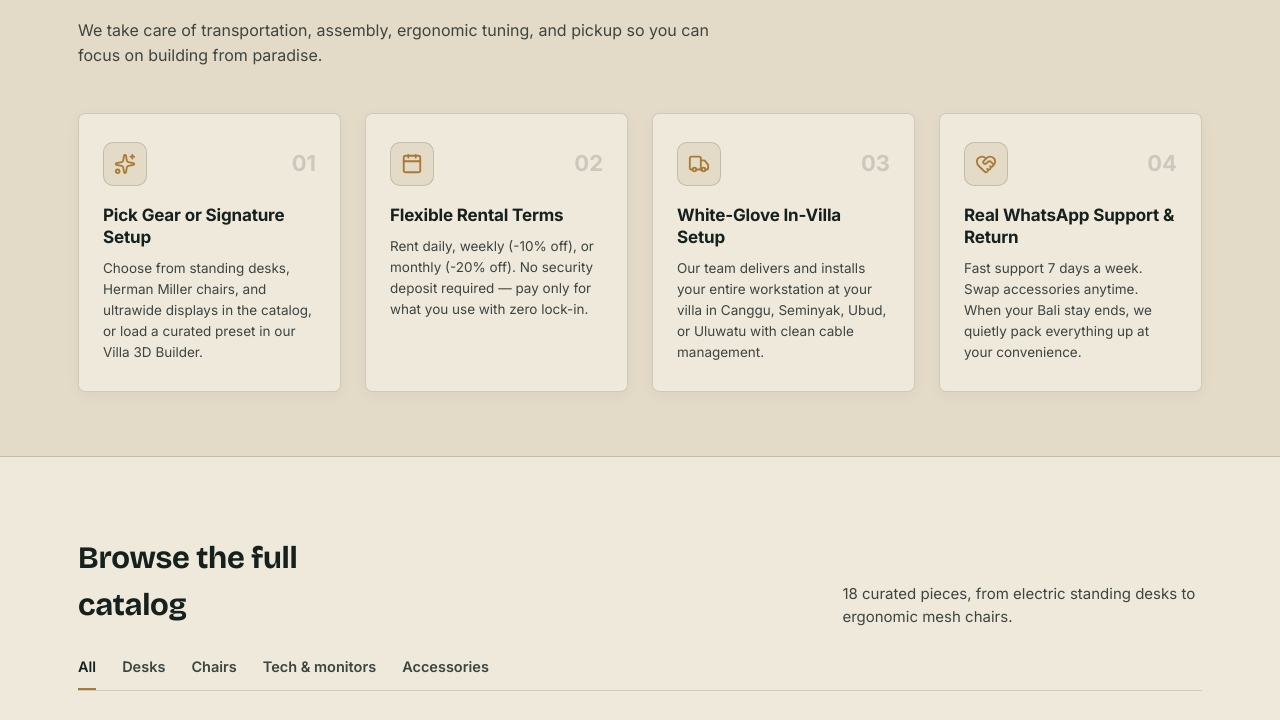
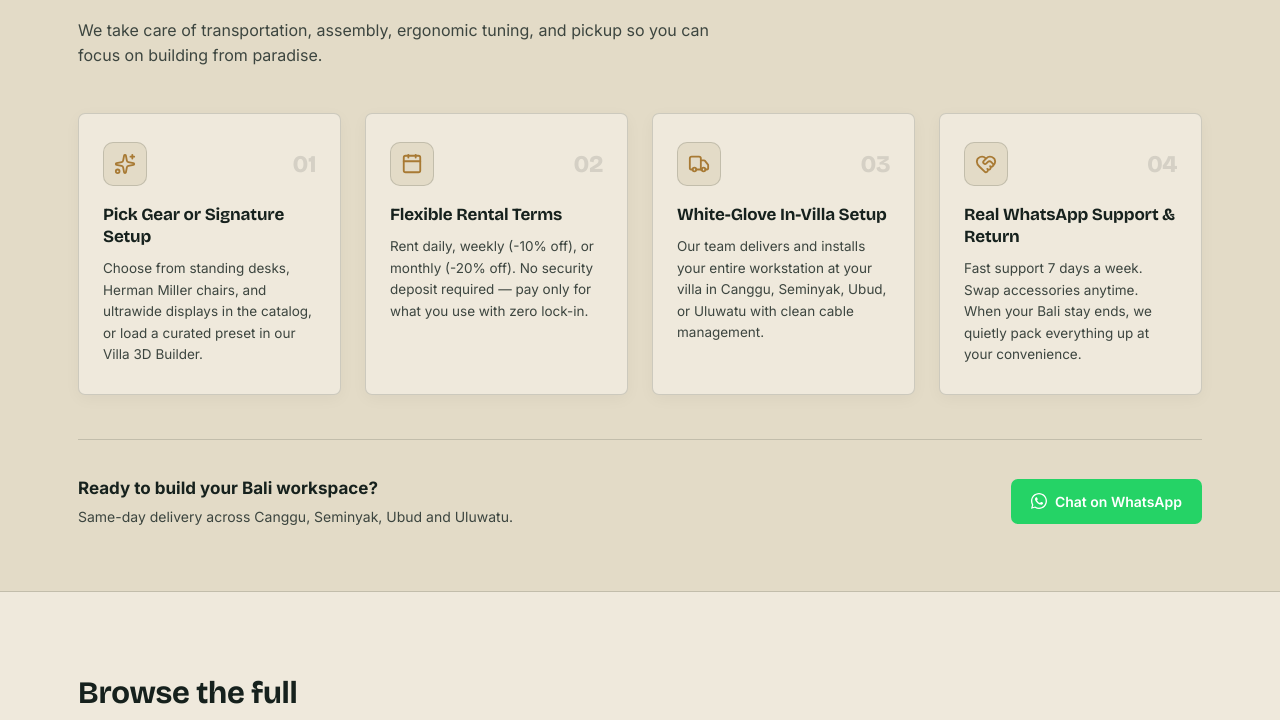
Before and after one commit to Christazel/monis-workspace-designer, a Next.js app: page / in a window 1280 px wide. Shown: the part 1471-2191 px from the top of the page. Built offline with nearby package versions, Linux system fonts and the light colour scheme.

Commit message:
fix(frontend): improve UI layout, product card hover, how it works section, and header navigation

```diff
--- a/app/globals.css
+++ b/app/globals.css
@@ -560,9 +560,10 @@ nav.primary-nav a:hover {
   background: #f7f3ea;
 }
 
-.product-card.is-hidden {
-  display: none;
+.product-card:hover .card-hover-overlay {
+  opacity: 1;
 }
+
 
 .product-thumb {
   background: #faf8f4;
--- a/components/builder/WorkspaceSummary.tsx
+++ b/components/builder/WorkspaceSummary.tsx
@@ -119,7 +119,7 @@ export default function WorkspaceSummary() {
         borderLeft: '1px solid var(--line)',
         display: 'flex',
         flexDirection: 'column',
-        overflowY: 'auto',
+        overflow: 'hidden',
       }}
     >
       {/* ── Header ── */}
--- a/components/catalog/CatalogSection.tsx
+++ b/components/catalog/CatalogSection.tsx
@@ -47,7 +47,7 @@ export default function CatalogSection() {
   );
 
   return (
-    <section className="catalog" id="catalog">
+    <section className="catalog" id="catalog" style={{ scrollMarginTop: '80px' }}>
       <div className="wrap">
         <div className="section-head">
           <h2>Browse the full catalog</h2>
--- a/components/layout/HowItWorks.tsx
+++ b/components/layout/HowItWorks.tsx
@@ -87,6 +87,7 @@ export default function HowItWorks() {
             display: 'grid',
             gridTemplateColumns: 'repeat(auto-fit, minmax(240px, 1fr))',
             gap: 24,
+            alignItems: 'stretch',
           }}
         >
           {steps.map((step) => (
@@ -136,10 +137,11 @@ export default function HowItWorks() {
                 </div>
                 <span
                   style={{
-                    fontSize: 22,
+                    fontSize: 24,
                     fontWeight: 800,
-                    color: 'var(--line)',
-                    fontFamily: 'var(--font-heading)',
+                    color: 'rgba(22,33,29,0.12)',
+                    fontFamily: 'Bricolage Grotesque, sans-serif',
+                    letterSpacing: '-0.02em',
                   }}
                 >
                   {step.num}
@@ -152,7 +154,7 @@ export default function HowItWorks() {
                   fontWeight: 700,
                   color: 'var(--ink)',
                   marginBottom: 10,
-                  fontFamily: 'var(--font-heading)',
+                  fontFamily: 'Bricolage Grotesque, sans-serif',
                   lineHeight: 1.3,
                 }}
               >
@@ -163,8 +165,9 @@ export default function HowItWorks() {
                 style={{
                   fontSize: 13.5,
                   color: 'var(--ink-soft)',
-                  lineHeight: 1.55,
+                  lineHeight: 1.6,
                   margin: 0,
+                  flex: 1,
                 }}
               >
                 {step.desc}
@@ -172,6 +175,58 @@ export default function HowItWorks() {
             </div>
           ))}
         </div>
+
+        {/* CTA strip */}
+        <div
+          style={{
+            marginTop: 44,
+            paddingTop: 36,
+            borderTop: '1px solid var(--line)',
+            display: 'flex',
+            alignItems: 'center',
+            justifyContent: 'space-between',
+            flexWrap: 'wrap',
+            gap: 16,
+          }}
+        >
+          <div>
+            <p style={{ fontSize: 17, fontWeight: 700, color: 'var(--ink)' }}>
+              Ready to build your Bali workspace?
+            </p>
+            <p style={{ fontSize: 14, color: 'var(--ink-soft)', marginTop: 4 }}>
+              Same-day delivery across Canggu, Seminyak, Ubud and Uluwatu.
+            </p>
+          </div>
+          <div style={{ display: 'flex', gap: 14, flexWrap: 'wrap' }}>
+            <a
+              href="https://wa.me/6281234567890"
+              target="_blank"
+              rel="noopener noreferrer"
+              style={{
+                display: 'inline-flex',
+                alignItems: 'center',
+                gap: 8,
+                background: '#25D366',
+                color: '#fff',
+                border: 'none',
+                borderRadius: 'var(--radius)',
+                padding: '12px 20px',
+                fontSize: 14,
+                fontWeight: 600,
+                textDecoration: 'none',
+                transition: 'opacity 0.15s ease',
+              }}
+              onMouseEnter={(e) => { (e.currentTarget as HTMLAnchorElement).style.opacity = '0.88'; }}
+              onMouseLeave={(e) => { (e.currentTarget as HTMLAnchorElement).style.opacity = '1'; }}
+            >
+              <svg viewBox="0 0 24 24" fill="currentColor" width="16" height="16">
+                <path d="M17.472 14.382c-.297-.149-1.758-.867-2.03-.967-.273-.099-.471-.148-.67.15-.197.297-.767.966-.94 1.164-.173.199-.347.223-.644.075-.297-.15-1.255-.463-2.39-1.475-.883-.788-1.48-1.761-1.653-2.059-.173-.297-.018-.458.13-.606.134-.133.298-.347.446-.52.149-.174.198-.298.298-.497.099-.198.05-.371-.025-.52-.075-.149-.669-1.612-.916-2.207-.242-.579-.487-.5-.669-.51-.173-.008-.371-.01-.57-.01-.198 0-.52.074-.792.372-.272.297-1.04 1.016-1.04 2.479 0 1.462 1.065 2.875 1.213 3.074.149.198 2.096 3.2 5.077 4.487.709.306 1.262.489 1.694.625.712.227 1.36.195 1.871.118.571-.085 1.758-.719 2.006-1.413.248-.694.248-1.289.173-1.413-.074-.124-.272-.198-.57-.347z" />
+                <path d="M12 0C5.373 0 0 5.373 0 12c0 2.126.553 4.122 1.523 5.853L.057 23.5l5.783-1.517A11.945 11.945 0 0012 24c6.627 0 12-5.373 12-12S18.627 0 12 0zm0 22c-1.907 0-3.693-.505-5.233-1.382l-.374-.223-3.876 1.016 1.036-3.77-.243-.389A9.96 9.96 0 012 12C2 6.477 6.477 2 12 2s10 4.477 10 10-4.477 10-10 10z" />
+              </svg>
+              Chat on WhatsApp
+            </a>
+          </div>
+        </div>
       </div>
     </section>
   );
```
Also changed, not shown: components/catalog/ProductCard.tsx (+39 -102 lines).
